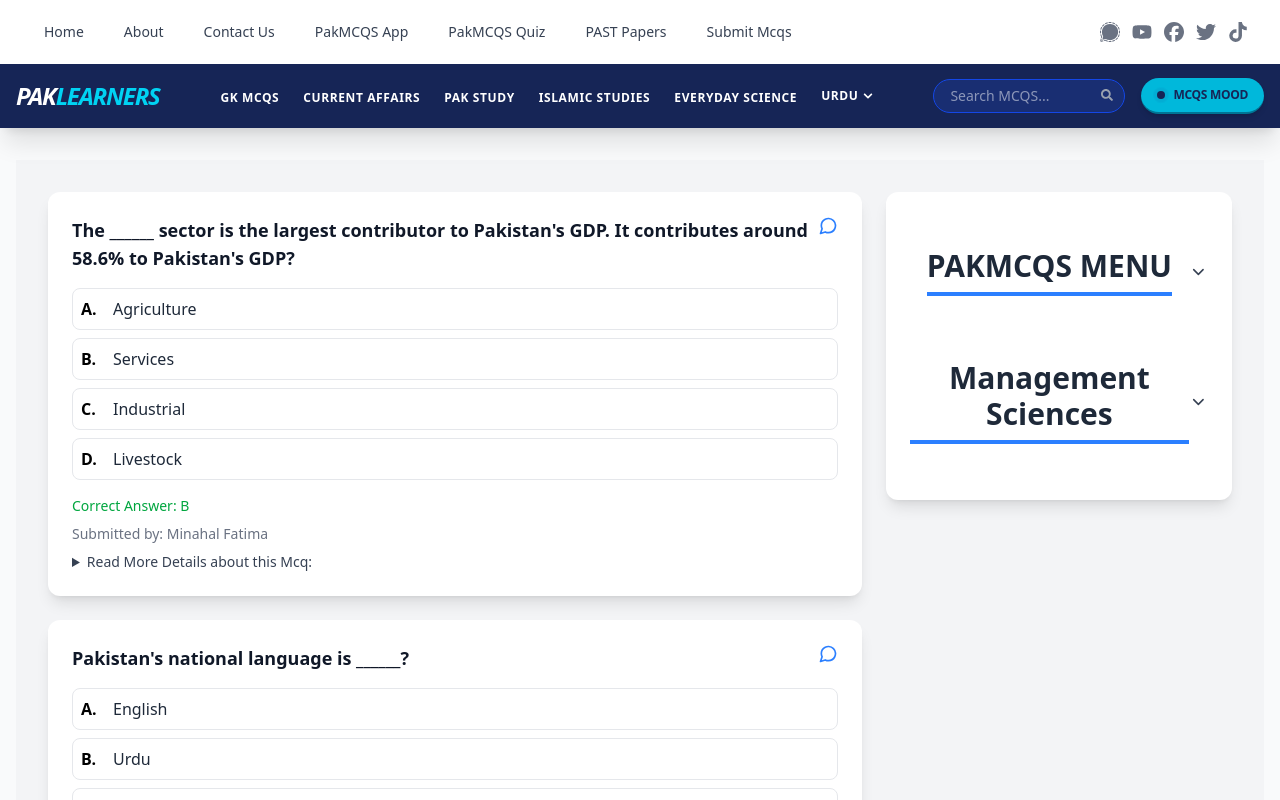
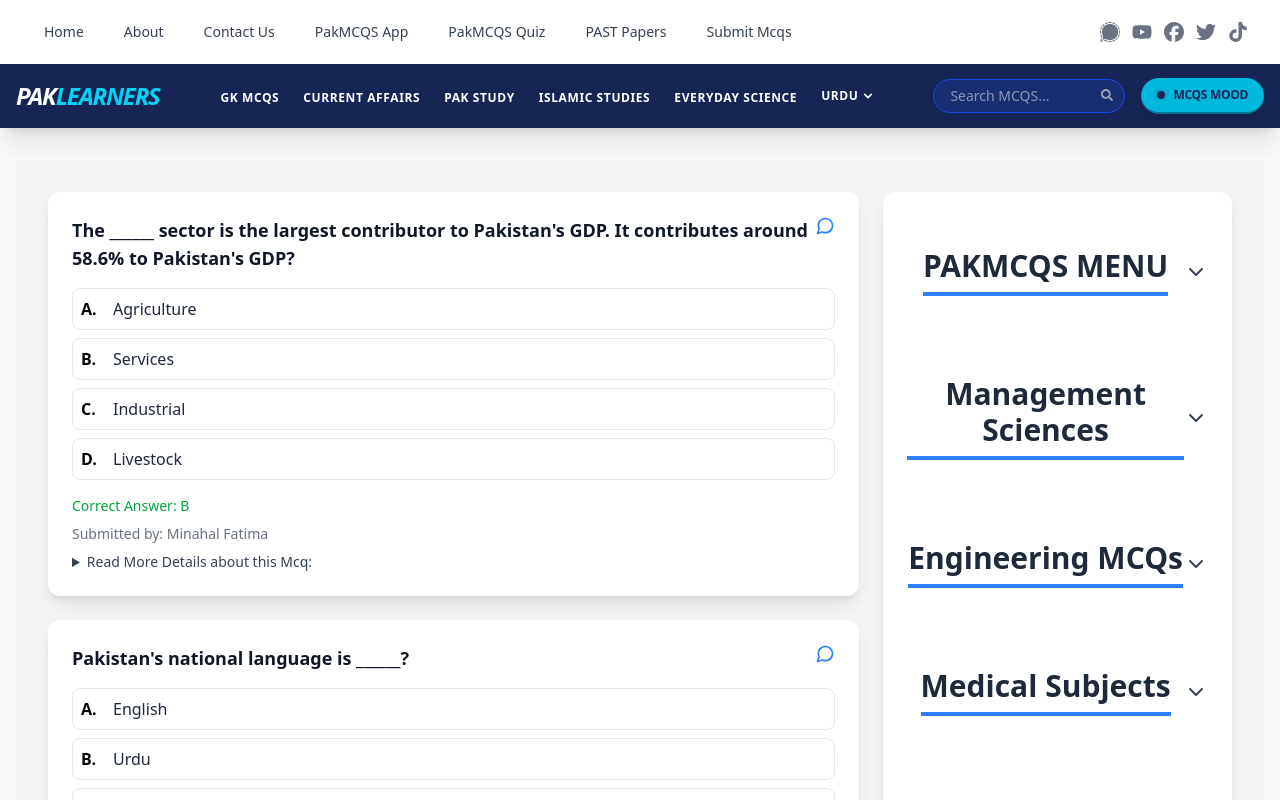
Before and after one commit to nabilroghani/PAK_MCQS, a React (Vite) app: page / in a window 1280 px wide. Shown: the top 800 px of the page. Built offline with nearby package versions, Linux system fonts and the light colour scheme.

Commit message:
Sidebar completed

```diff
--- a/src/App.jsx
+++ b/src/App.jsx
@@ -3,6 +3,12 @@ import { Routes, Route } from "react-router-dom";
 import Navbar from "./Layout/Navbar";
 import Header from "./Layout/Header";
 import Home from "./pages/Home";
+import About from "./pages/About";
+import Contact from "./pages/Contact";
+import PakApp from "./pages/PakApp";
+import SubmitMcqs from "./pages/SubmitMcqs";
+import Quiz from "./pages/Quiz";
+import PastPapers from "./pages/PastPapers";
 
 const App = () => {
   return (
@@ -27,35 +33,4 @@ const App = () => {
   );
 };
 
-const About = () => (
-  <div className="p-10 text-center text-2xl bg-white shadow rounded-lg">
-    About Us Page
-  </div>
-);
-const Contact = () => (
-  <div className="p-10 text-center text-2xl bg-white shadow rounded-lg">
-    Contact Us Page
-  </div>
-);
-const PakApp = () => (
-  <div className="p-10 text-center text-2xl bg-white shadow rounded-lg">
-    Download Our App
-  </div>
-);
-const Quiz = () => (
-  <div className="p-10 text-center text-2xl bg-white shadow rounded-lg">
-    Start Quiz Section
-  </div>
-);
-const PastPapers = () => (
-  <div className="p-10 text-center text-2xl bg-white shadow rounded-lg">
-    Past Papers Collection
-  </div>
-);
-const SubmitMcqs = () => (
-  <div className="p-10 text-center text-2xl bg-white shadow rounded-lg">
-    Submit Your MCQs
-  </div>
-);
-
 export default App;
--- a/src/Components/MCQS_cart.jsx
+++ b/src/Components/MCQS_cart.jsx
@@ -1,9 +1,9 @@
 import React, { useState } from "react";
 import { FiChevronDown, FiMessageCircle } from "react-icons/fi";
 import { mcqData } from "../assets/Data.js";
-import { mcqCategories, mcqSubcategory1 } from "../assets/category.js";
 import { FiChevronUp } from "react-icons/fi";
 import Title from "./Title.jsx";
+import { mcqDataCategory } from "../assets/category.js";
 
 export default function MCQS_cart() {
   const [currentPage, setCurrentPage] = useState(1);
@@ -36,7 +36,7 @@ export default function MCQS_cart() {
 
   return (
     <div className="p-4 md:p-8 bg-gray-100 min-h-screen flex justify-center">
-      {/* Left side: MCQs (60% width) */}
+      {/* Left side: MCQs   */}
       <div className="w-full md:w-4/5">
         {currentMCQs.map(
           ({ id, question, options, correctAnswer, submited, readmore }) => (
@@ -123,61 +123,40 @@ export default function MCQS_cart() {
         </div>
       </div>
 
+      {/* right side  */}
+
       <div className="hidden md:block md:w-1.5/5 pl-6 ">
         <div className=" bg-white shadow-lg rounded-xl p-6">
-          {/* Dropdown Header */}
+          {mcqDataCategory.map((category) => (
             <div
-            onClick={() => toggleDropdown("pakmcqs")}
-            className="flex justify-between items-center cursor-pointer"
+              onClick={() => toggleDropdown(category.name)}
+              key={category.id}
             >
-            <Title text="PAKMCQS MENU" />
-            {openMenu === "pakmcqs" ? (
-              <FiChevronUp className="text-xl text-gray-700" />
+              <div className="flex justify-center items-center">
+                <Title text={category.name} />
+                <div onClick={() => toggleDropdown(category.name)}>
+                  {openMenu === category.name ? (
+                    <FiChevronUp className="text-2xl text-gray-700" />
                   ) : (
-              <FiChevronDown className="text-xl text-gray-700" />
+                    <FiChevronDown className="text-2xl text-gray-700" />
                   )}
                 </div>
+              </div>
 
-          {/* Dropdown Categories */}
-          {openMenu === "pakmcqs" && (
               <div className="mt-4 flex flex-col gap-2">
-              {mcqCategories.map((category) => (
+                {openMenu === category.name
+                  ? category.subCategories.map((sub) => (
                       <div
-                  key={category.id}
+                        key={sub.id}
                         className="px-4 py-2 font-semibold rounded-lg hover:text-blue-600 hover:bg-gray-100 cursor-pointer transition-colors"
                       >
-                  {category.name}
+                        {sub.name}
+                      </div>
+                    ))
+                  : null}
+              </div>
             </div>
           ))}
-            </div>
-          )}
-
-          {/* Dropdown Header */}
-          <div
-            onClick={() => toggleDropdown("management")}
-            className="flex justify-between items-center cursor-pointer"
-          >
-            <Title text="Management Sciences" />
-            {isOpen ? (
-              <FiChevronUp className="text-xl text-gray-700" />
-            ) : (
-              <FiChevronDown className="text-xl text-gray-700" />
-            )}
-          </div>
-
-          {/* Dropdown Categories */}
-          {openMenu === "management" && (
-            <div className="mt-4 flex flex-col gap-2">
-              {mcqSubcategory1.map((category) => (
-                <div
-                  key={category.id}
-                  className="px-4 py-2 font-semibold rounded-lg hover:text-blue-600 hover:bg-gray-100 cursor-pointer transition-colors"
-                >
-                  {category.name}
-                </div>
-              ))}
-            </div>
-          )}
         </div>
       </div>
     </div>
--- a/src/assets/category.js
+++ b/src/assets/category.js
@@ -1,4 +1,8 @@
-export const mcqCategories = [
+export const mcqDataCategory = [
+  {
+    id: 1,
+    name: "PAKMCQS MENU",
+    subCategories: [
       { id: 1, name: "English MCQs" },
       { id: 2, name: "Maths MCQs" },
       { id: 3, name: "General Knowledge MCQs" },
@@ -13,11 +17,83 @@ export const mcqCategories = [
       { id: 12, name: "Biology MCQs" },
       { id: 13, name: "Pedagogy MCQs" },
       { id: 14, name: "URDU MCQs" },
-];
-export const mcqSubcategory1 = [
+    ],
+  },
+  {
+    id: 2,
+    name: "Management Sciences",
+    subCategories: [
       { id: 1, name: "Finance Mcqs" },
       { id: 2, name: "HRM Mcqs" },
       { id: 3, name: "Marketing Mcqs" },
       { id: 4, name: "Accounting Mcqs" },
       { id: 5, name: "Auditing Mcqs" },
+    ],
+  },
+  {
+    id: 3,
+    name: "Engineering MCQs",
+    subCategories: [
+      { id: 1, name: "Electrical Engineering Mcqs" },
+      { id: 2, name: "Civil Engineering Mcqs" },
+      { id: 3, name: "Mechanical Engineering Mcqs" },
+      { id: 4, name: "Chemical Engineering Mcqs" },
+      { id: 5, name: "Software Engineering Mcqs" },
+    ],
+  },
+  {
+    id: 4,
+    name: "Medical Subjects",
+    subCategories: [
+      { id: 1, name: "Medical Mcqs" },
+      { id: 2, name: "Biochemistry" },
+      { id: 3, name: "Dental Materials" },
+      { id: 4, name: "General Anatomy Mcqs" },
+      { id: 5, name: "Microbiology" },
+      { id: 6, name: "Oral Anatomy" },
+      { id: 7, name: "Oral Histology" },
+      { id: 8, name: "Oral Pathology and Medicine" },
+      { id: 9, name: "Physiology Mcqs" },
+      { id: 10, name: "Pathology" },
+      { id: 11, name: "Pharmacology" },
+    ],
+  },
+  {
+    id: 5,
+    name: "OTHER SUBJECTS",
+    subCategories: [
+      { id: 1, name: "Psychology Mcqs" },
+      { id: 2, name: "Agriculture Mcqs" },
+      { id: 3, name: "Forestry Mcqs" },
+      { id: 4, name: "Economics Mcqs" },
+      { id: 5, name: "Sociology Mcqs" },
+      { id: 6, name: "Political Science Mcqs" },
+      { id: 7, name: "Statistics Mcqs" },
+      { id: 8, name: "English Literature Mcqs" },
+      { id: 9, name: "Judiciary And Law Mcqs" },
+      { id: 10, name: "International Relations Mcqs" },
+      { id: 11, name: "Physical Education Mcqs" },
+    ],
+  },
+  {
+    id: 6,
+    name: "SUBMIT MCQS",
+    subCategories: [{ id: 1, name: "Submit Mcqs" }],
+  },
+  {
+    id: 7,
+    name: "PAKMCQS QUIZ",
+    subCategories: [
+      { id: 1, name: "ISLAMIC STUDIES MCQS QUIZ" },
+      { id: 2, name: "GENERAL KNOWLEDGE QUIZ" },
+      { id: 3, name: "PAKISTAN STUDIES QUIZ" },
+      { id: 4, name: "EVERYDAY SCIENCE QUIZ" },
+      { id: 5, name: "COMPUTER ONLINE QUIZ" },
+    ],
+  },
+  {
+    id: 8,
+    name: "ELECTION OFFICER",
+    subCategories: [{ id: 1, name: "Election Officer Mcqs" }],
+  },
 ];
```
Lines whose indentation alone changed are shown as unchanged.
